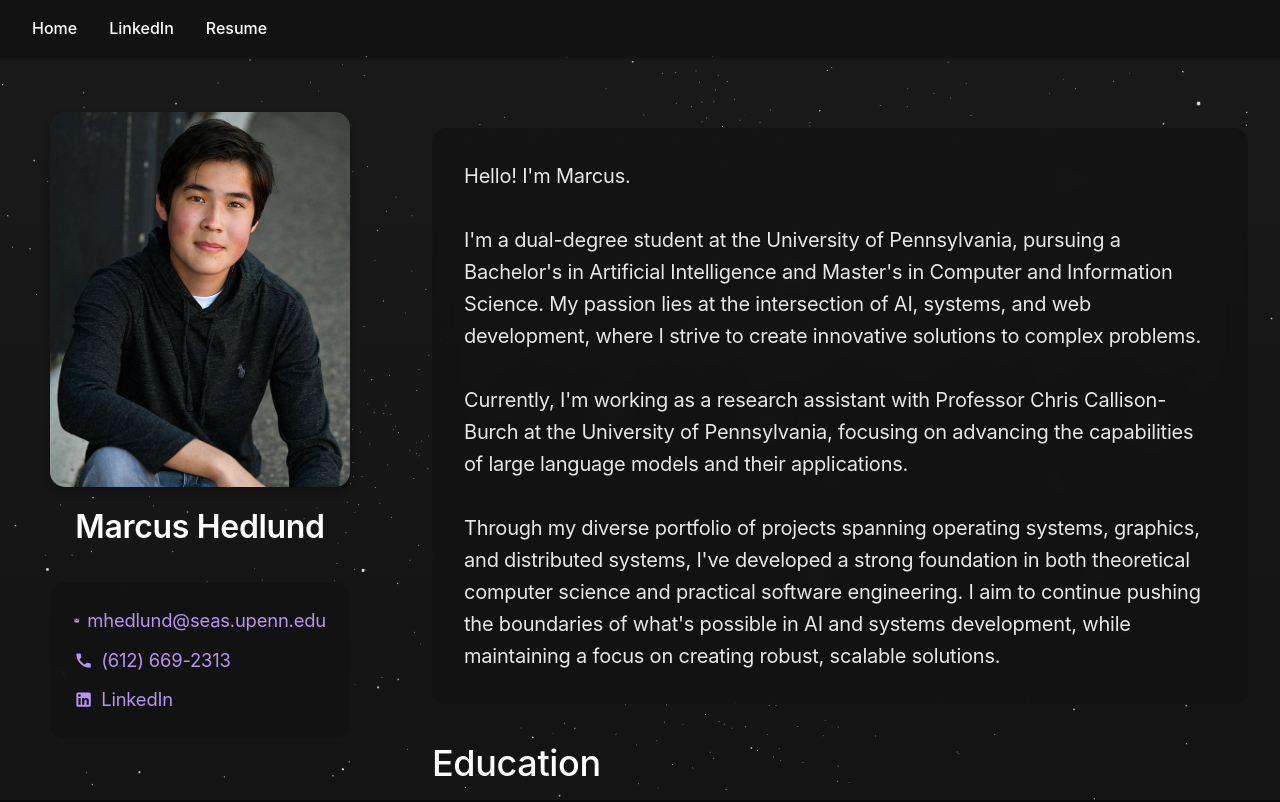
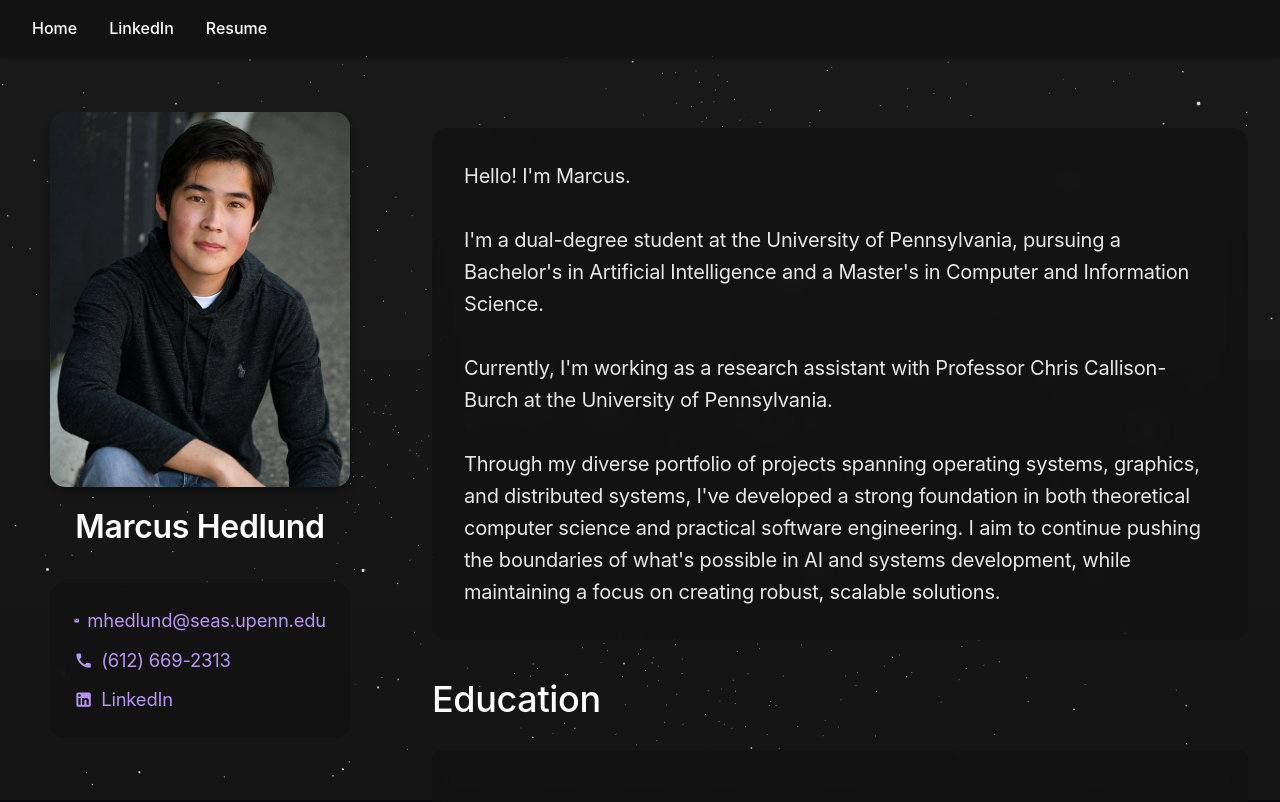
Before and after one commit to mhedlund7/mhedlund7.github.io, a React (Vite) app: page / in a window 1280 px wide. Shown: the top 802 px of the page. Built offline with nearby package versions, Linux system fonts and the light colour scheme.

Commit message:
Update portfolio styling and layout improvements

```diff
--- a/src/pages/Home.tsx
+++ b/src/pages/Home.tsx
@@ -255,17 +255,14 @@ const Home = () => {
               Hello! I'm Marcus.
             </Description>
             <Description>
-              I'm a dual-degree student at the University of Pennsylvania, pursuing a Bachelor's in Artificial Intelligence
-              and Master's in Computer and Information Science. My passion lies at the intersection of AI, systems,
-              and web development, where I strive to create innovative solutions to complex problems.
+            I'm a dual-degree student at the University of Pennsylvania, pursuing a Bachelor's in Artificial Intelligence and a Master's in Computer and Information Science.
             </Description>
             <Description>
-              Currently, I'm working as a research assistant with Professor Chris Callison-Burch at the University of
-              Pennsylvania, focusing on advancing the capabilities of large language models and their applications.
+            Currently, I'm working as a research assistant with Professor Chris Callison-Burch at the University of
+            Pennsylvania.
             </Description>
             <Description>
-              Through my diverse portfolio of projects spanning operating systems, graphics, and distributed systems,
-              I've developed a strong foundation in both theoretical computer science and practical software engineering.
+            Through my diverse portfolio of projects spanning operating systems, graphics, and distributed systems, I've developed a strong foundation in both theoretical computer science and practical software engineering.
               I aim to continue pushing the boundaries of what's possible in AI and systems development, while maintaining
               a focus on creating robust, scalable solutions.
             </Description>
```
Also changed, not shown: 1 other file (tests, documents, lock files or other folders).
